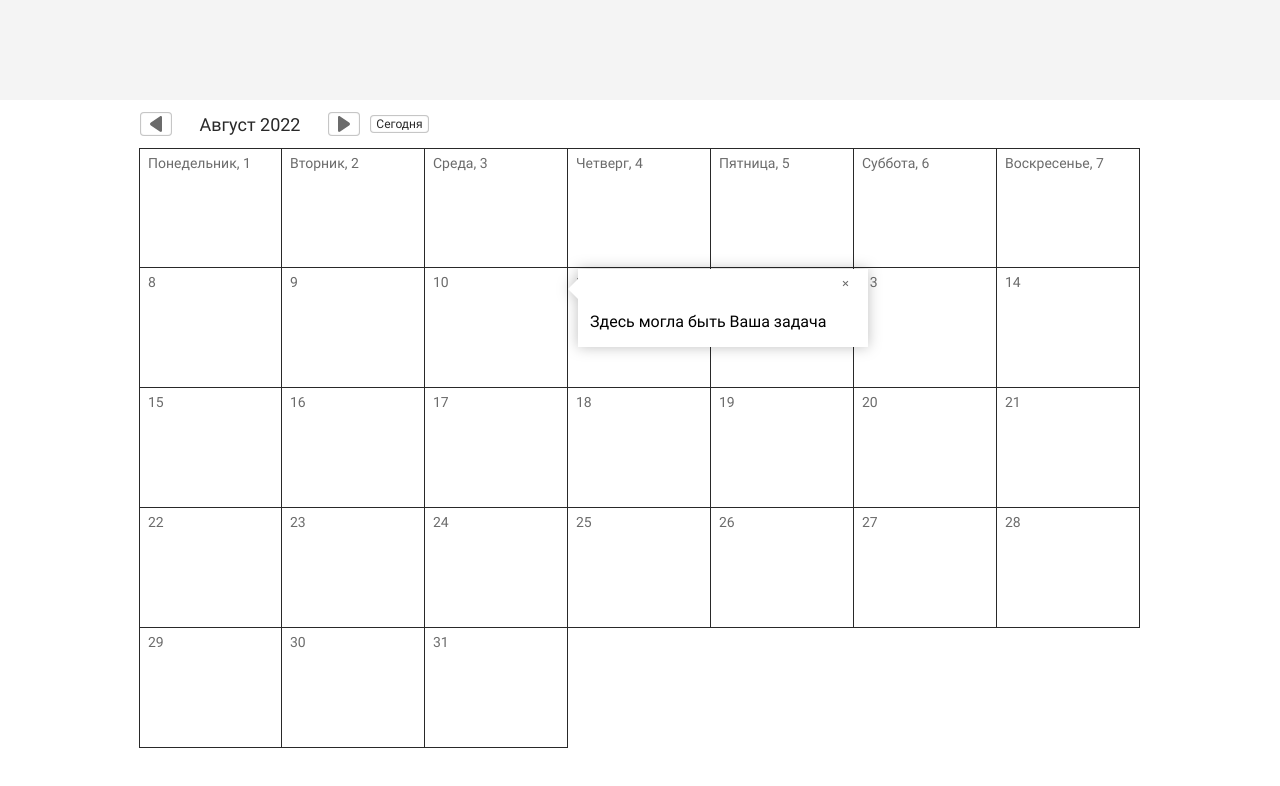
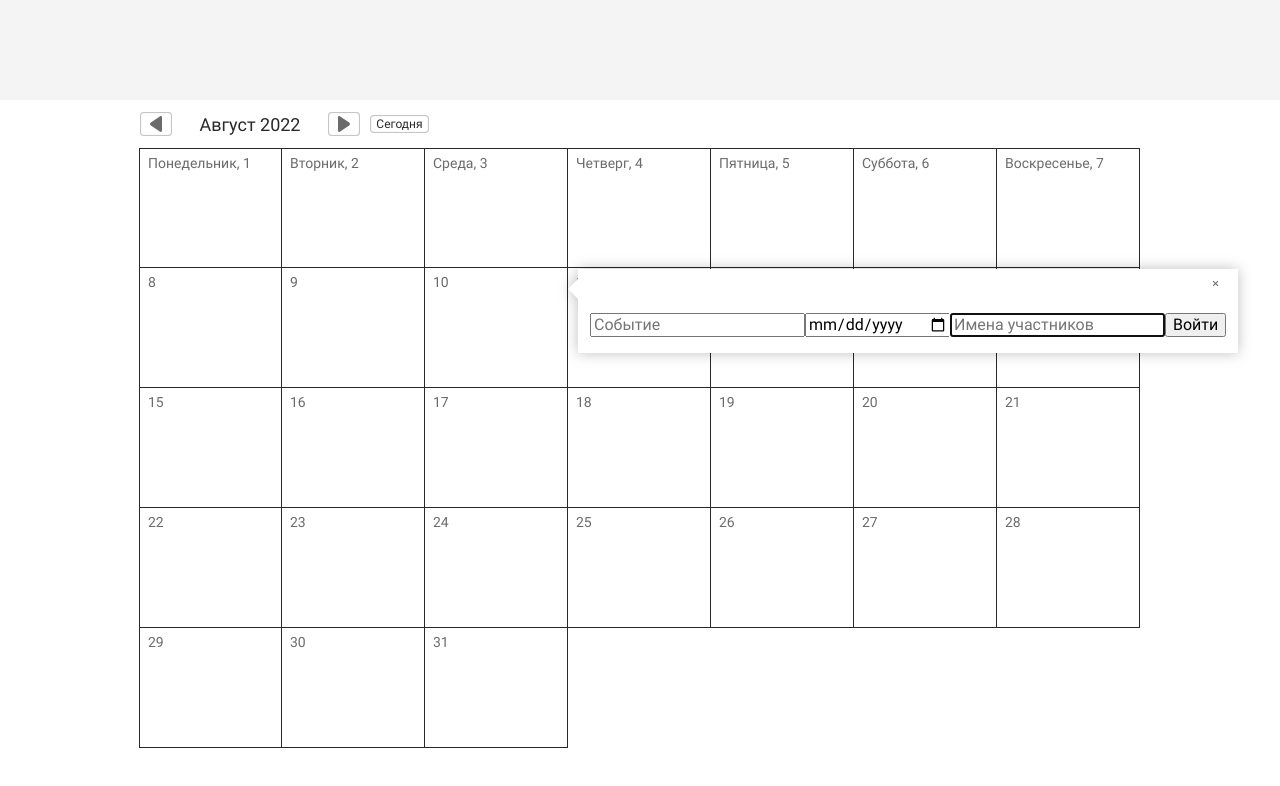
Before and after one commit to KaiZen-prog/calendar-task-manager, a React (Create React App) app: page / in a window 1280 px wide. Both pictures are taken after a click on the element "10". Shown: the top 786 px of the page. Built offline with nearby package versions, Linux system fonts and the light colour scheme.

Commit message:
Функционал добавления новых задач WIP

```diff
--- /dev/null
+++ b/src/common/types.ts
@@ -0,0 +1,6 @@
+import React from 'react';
+
+export type FormSubmitEventHandler = React.FormEventHandler<HTMLFormElement>
+export type InputChangeEventHandler = React.ChangeEventHandler<HTMLInputElement>
+export type TextareaChangeEventHandler = React.ChangeEventHandler<HTMLTextAreaElement>
+export type SelectChangeEventHandler = React.ChangeEventHandler<HTMLSelectElement>
--- a/src/components/calendar/index.tsx
+++ b/src/components/calendar/index.tsx
@@ -1,10 +1,11 @@
 import {useAppSelector, useAppDispatch} from '../../hooks/hooks';
+import React, {useEffect} from 'react';
 import {getStringWithCapitalLetter, adaptMomentToString} from '../../common/utils';
 import moment from 'moment';
 import Block from './calendar.styled';
 import Day from '../day';
-import React from "react";
 import {ITask} from '../../common/interfaces';
+import {ActionType} from '../../store/actions/actions';
 
 interface Props {
   onPopupOpening: (...args: any[]) => void;
@@ -14,6 +15,11 @@ const Calendar: React.FunctionComponent<Props> = props => {
   const currentDate = useAppSelector(store => store.currentDate);
   const tasks : ITask[] = useAppSelector(store => store.tasks);
   const dispatch = useAppDispatch();
+
+  //При обновлении списка задач в сторе, заносим его в localStorage
+  useEffect(() => {
+    localStorage.setItem('tasks', JSON.stringify(tasks));
+  }, [tasks]);
 
   //Получаем moment'ы предыдущего и следующего месяцев
   const nextMonth = moment(currentDate).add(1, 'month');
@@ -53,20 +59,20 @@ const Calendar: React.FunctionComponent<Props> = props => {
   return (
     <Block>
       <Block.ButtonsWrapper>
-        <Block.ChangeMonthButton type='button' $isPrevMonth onClick={() => dispatch({type: 'CHANGE_MONTH', payload: prevMonth})}>
+        <Block.ChangeMonthButton type='button' $isPrevMonth onClick={() => dispatch({type: ActionType.CHANGE_MONTH, payload: prevMonth})}>
           <svg width="20" height="20" viewBox="0 0 20 20" xmlns="http://www.w3.org/2000/svg">
             <path d="M15.1158 8.52066L6.24034 2.46262C5.83045 2.18266 5.41746 2.03448 5.07419 2.03448C4.41053 2.03448 4 2.56553 4 3.45443V16.5476C4 17.4355 4.41002 17.9655 5.07212 17.9655C5.41591 17.9655 5.82231 17.8172 6.2331 17.5365L15.1127 11.4786C15.6838 11.0883 16 10.5632 16 9.99929C16.0001 9.43575 15.6875 8.91076 15.1158 8.52066Z" fill="currentcolor"/>
           </svg>
           <span className="visually-hidden">Назад</span>
         </Block.ChangeMonthButton>
         <Block.Month>{getStringWithCapitalLetter(moment(currentDate).format('MMMM YYYY'))}</Block.Month>
-        <Block.ChangeMonthButton type='button' onClick={() => dispatch({type: 'CHANGE_MONTH', payload: nextMonth})}>
+        <Block.ChangeMonthButton type='button' onClick={() => dispatch({type: ActionType.CHANGE_MONTH, payload: nextMonth})}>
           <svg width="20" height="20" viewBox="0 0 20 20" xmlns="http://www.w3.org/2000/svg">
             <path d="M15.1158 8.52066L6.24034 2.46262C5.83045 2.18266 5.41746 2.03448 5.07419 2.03448C4.41053 2.03448 4 2.56553 4 3.45443V16.5476C4 17.4355 4.41002 17.9655 5.07212 17.9655C5.41591 17.9655 5.82231 17.8172 6.2331 17.5365L15.1127 11.4786C15.6838 11.0883 16 10.5632 16 9.99929C16.0001 9.43575 15.6875 8.91076 15.1158 8.52066Z" fill="currentcolor"/>
           </svg>
           <span className="visually-hidden">Вперед</span>
         </Block.ChangeMonthButton>
-        <Block.ResetMonthButton type='button' onClick={() => dispatch({type: 'CHANGE_MONTH', payload: moment()})}>
+        <Block.ResetMonthButton type='button' onClick={() => dispatch({type: ActionType.CHANGE_MONTH, payload: moment()})}>
           Сегодня
         </Block.ResetMonthButton>
       </Block.ButtonsWrapper>
--- a/src/components/task-popup-create/index.tsx
+++ b/src/components/task-popup-create/index.tsx
@@ -1,9 +1,87 @@
-import React from "react";
+import React, {useState} from 'react';
+import {useAppDispatch} from '../../hooks/hooks';
 import Block from './popup-create.styled';
+import {InputChangeEventHandler, FormSubmitEventHandler} from '../../common/types';
+import moment from 'moment';
+import {ActionType} from '../../store/actions/actions';
 
 const TaskPopupCreate: React.FunctionComponent = () => {
+
+  const dispatch = useAppDispatch();
+  const [state, setState] = useState({
+    taskName: '',
+    taskDate: moment.now(),
+    taskParticipants: '',
+  });
+
+  const onLogInFieldChange: InputChangeEventHandler = (evt) => {
+    const {name, value} = evt.target;
+
+    setState((prevState) => ({
+      ...prevState,
+      [name]: value,
+    }));
+  };
+
+  const submitHandler: FormSubmitEventHandler = (evt) => {
+    evt.preventDefault();
+
+    dispatch({type: ActionType.ADD_TASK, payload: {
+        title: state.taskName,
+        participants: state.taskParticipants,
+        date: moment(state.taskDate).format('YYYY-MM-DD'),
+      }});
+  };
+
   return (
-    <Block>Здесь могла быть Ваша задача</Block>
+    <Block>
+      <Block.Form action="#" onSubmit={submitHandler}>
+        <Block.Label for="taskName">
+          Название события
+        </Block.Label>
+        <Block.Input
+          id="taskName"
+          type="text"
+          name="taskName"
+          placeholder="Событие"
+          onChange={onLogInFieldChange}
+          value={state.taskName}
+          autoFocus
+          required
+        />
+
+
+        <Block.Label for="taskDate">
+          Дата события
+        </Block.Label>
+        <Block.Input
+          id="taskDate"
+          type="date"
+          name="taskDate"
+          placeholder="День, месяц, год"
+          onChange={onLogInFieldChange}
+          value={state.taskDate}
+          autoFocus
+          required
+        />
+
+
+        <Block.Label for="taskParticipants">
+          Участники
+        </Block.Label>
+        <Block.Input
+          id="taskParticipants"
+          type="text"
+          name="taskParticipants"
+          placeholder="Имена участников"
+          onChange={onLogInFieldChange}
+          value={state.taskParticipants}
+          autoFocus
+          required
+        />
+        <Block.Submit type="submit">Войти</Block.Submit>
+      </Block.Form>
+    </Block>
   );
 };
 
--- a/src/components/task-popup-create/popup-create.styled.ts
+++ b/src/components/task-popup-create/popup-create.styled.ts
@@ -1,10 +1,30 @@
 import styled, {StyledComponentBase} from 'styled-components';
+import {visuallyHidden} from '../../theme/mixins';
 
 interface ITaskPopupCreate extends StyledComponentBase<any, object> {
-  DateSpan?: any;
+  Form?: any;
+  Label?: any;
+  Input?: any;
+  Submit?: any;
 }
 
 const TaskPopupCreate: ITaskPopupCreate = styled.p`
 `;
 
+TaskPopupCreate.Form = styled.form`
+
+`;
+
+TaskPopupCreate.Label = styled.label`
+  ${visuallyHidden()};
+`;
+
+TaskPopupCreate.Input = styled.input`
+
+`;
+
+TaskPopupCreate.Submit = styled.button`
+
+`;
+
 export default TaskPopupCreate;
--- a/src/index.tsx
+++ b/src/index.tsx
@@ -12,7 +12,7 @@ ReactDOM.render(
 );
 
 const promise = new Promise(() => {
-  store.dispatch({type: 'APP_INIT', payload: null})
+  store.dispatch({type: 'REFRESH_TASKS', payload: null})
 });
 
 promise
--- a/src/mocks/mocks.ts
+++ b/src/mocks/mocks.ts
@@ -1,6 +1,6 @@
 import {ITask} from '../common/interfaces';
 
-export const tasks: ITask[] = [
+export const mockTasks: ITask[] = [
   {
     title: 'Встреча Августа',
     participants: 'Я',
--- a/src/store/actions/actions.ts
+++ b/src/store/actions/actions.ts
@@ -1,5 +1,6 @@
 export const ActionType = {
-  APP_INIT: 'APP_INIT',
+  REFRESH_TASKS: 'REFRESH_TASKS',
+  ADD_TASK: 'ADD_TASK',
   CHANGE_MONTH: 'CHANGE_MONTH',
   TOGGLE_TASK_POPUP: 'TOGGLE_TASK_POPUP',
 };
--- a/src/store/reducers/reducer.ts
+++ b/src/store/reducers/reducer.ts
@@ -1,7 +1,7 @@
 import moment from 'moment';
 import 'moment/locale/ru';
 import {ActionType} from '../actions/actions';
-import {tasks} from '../../mocks/mocks';
+import {mockTasks} from '../../mocks/mocks';
 
 const initialState = {
   currentDate: moment(),
@@ -13,15 +13,19 @@ const initialState = {
 const reducer = (state = initialState, action: {type: string; payload: any;}) => {
   switch (action.type) {
 
-    case ActionType.APP_INIT:
+    case ActionType.ADD_TASK:
+      return Object.assign({}, state, {
+        tasks: [...state.tasks, action.payload]
+      });
+
+    case ActionType.REFRESH_TASKS:
       if (localStorage.getItem('tasks') !== null) {
         return Object.assign({}, state, {
           tasks: JSON.parse(<string>localStorage.getItem('tasks'))
         });
       } else {
-        localStorage.setItem('tasks', JSON.stringify(tasks));
         return Object.assign({}, state, {
-          tasks: tasks
+          tasks: mockTasks
         });
       }
 
```
